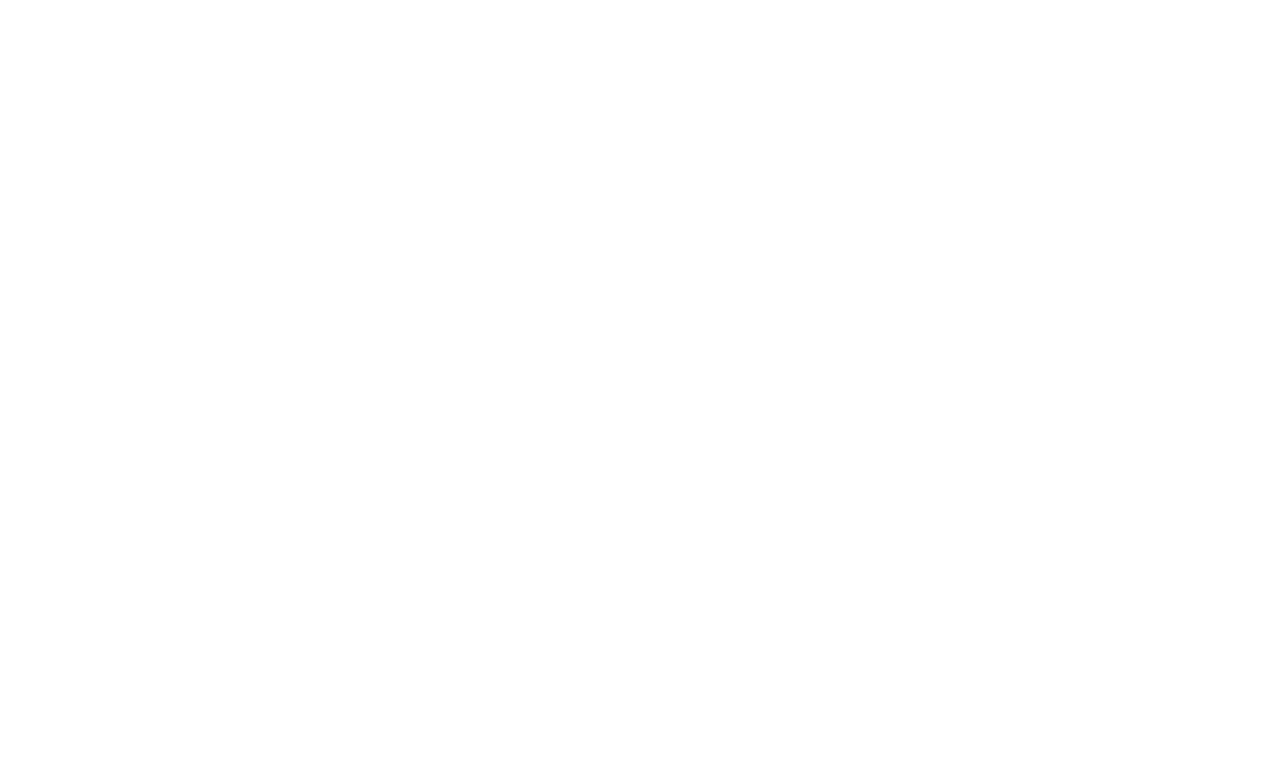
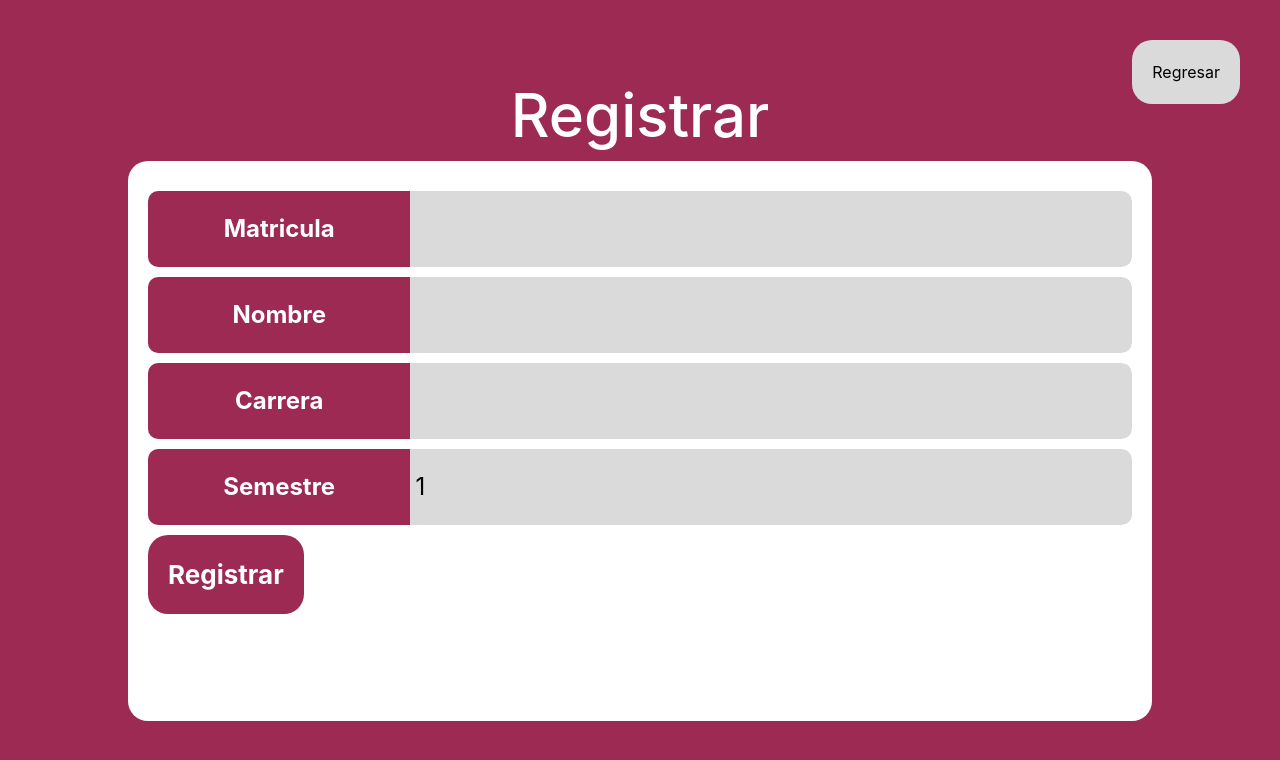
Before and after one commit to Tounka/registro_uadeo, a React (Create React App) app: page /Registrar in a window 1280 px wide. Before the commit this address had no page. Shown: the top 760 px of the page. Built offline with nearby package versions, Linux system fonts and the light colour scheme.

Commit message:
Pagina registro terminada sin logica

```diff
--- a/public/index.html
+++ b/public/index.html
@@ -10,6 +10,7 @@
       content="Web site created using create-react-app"
     />
     <link rel="apple-touch-icon" href="%PUBLIC_URL%/logo192.png" />
+    <link href="https://cdn.jsdelivr.net/npm/bootstrap@5.3.2/dist/css/bootstrap.min.css" rel="stylesheet" integrity="sha384-T3c6CoIi6uLrA9TneNEoa7RxnatzjcDSCmG1MXxSR1GAsXEV/Dwwykc2MPK8M2HN" crossorigin="anonymous">
     <!--
       manifest.json provides metadata used when your web app is installed on a
       user's mobile device or desktop. See https://developers.google.com/web/fundamentals/web-app-manifest/
@@ -40,4 +41,5 @@
       To create a production bundle, use `npm run build` or `yarn build`.
     -->
   </body>
+  <script src="https://cdn.jsdelivr.net/npm/bootstrap@5.3.2/dist/js/bootstrap.bundle.min.js" integrity="sha384-C6RzsynM9kWDrMNeT87bh95OGNyZPhcTNXj1NW7RuBCsyN/o0jlpcV8Qyq46cDfL" crossorigin="anonymous"></script>
 </html>
--- a/src/App.css
+++ b/src/App.css
@@ -10,4 +10,5 @@
   --nero: #000000;
   --amarilloPrincipal: #FFC759;
   --azulPrincipal: #21295C;
+  --gris: #DADADA;
 }
--- a/src/App.js
+++ b/src/App.js
@@ -2,6 +2,8 @@
 import './App.css';
 import { BrowserRouter, Routes, Route } from "react-router-dom";
 import Index from '../src/paginas/Index.jsx'
+import AdminCarreras from '../src/paginas/AdminCarreras.jsx'
+import Registrar from '../src/paginas/Registrar.jsx'
 function App() {
   return (
     <div className="App">
@@ -9,7 +11,8 @@
       <Routes>
         <Route path="/" >
           <Route index element={<Index />} />
-
+          <Route path="AgregarCarrera" element={<AdminCarreras />} />
+          <Route path="Registrar" element={<Registrar />} />
         </Route>
       </Routes>
     </BrowserRouter>
--- a/src/componentes/BotonesPrincipales.jsx
+++ b/src/componentes/BotonesPrincipales.jsx
@@ -15,7 +15,11 @@
     text-decoration: none;
     font-size: 26px;
     font-weight:bold;
-
+    transition: scale .1s ease;
+    &:hover{
+        scale: 1.2;
+        transition: scale .3s ease;
+    }
     @media (max-width: 768px) {
         width: 100%;
         height:50%;
@@ -29,3 +33,49 @@
         </BtnSwitchPaginaPrincipalStyled>
     );
 }
+
+const BtnSwitchPaginaFlotanteStyled = styled(Link)`
+    color:black;
+    text-decoration:none;
+    padding:20px;
+    background-color:var(--gris);
+    border-radius: 20px;
+    display:flex;
+    justify-content:center;
+    align-items:center;
+
+
+    position: fixed;
+    right: 0;
+    top: 0;
+    margin-right: 40px;
+    margin-top: 40px;
+`
+export const BtnSwitchPaginaFlotante = ({texto , path}) =>{
+    return(
+        <BtnSwitchPaginaFlotanteStyled to={path}>
+            {texto}
+        </BtnSwitchPaginaFlotanteStyled>
+    );
+}
+
+const BtnSubmitStyled = styled.button`
+    color:var(--blanco);
+    text-decoration:none;
+    padding:20px;
+    background-color:var(--rojo);
+    border-radius: 20px;
+    display:flex;
+    justify-content:center;
+    align-items:center;
+    border:none;
+    font-size: 26px;
+    font-weight:bold;
+`
+export const BtnSubmit = ({texto}) =>{
+    return(
+        <BtnSubmitStyled>
+            {texto}
+        </BtnSubmitStyled>
+    );
+}
--- a/src/componentes/Displays.jsx
+++ b/src/componentes/Displays.jsx
@@ -10,15 +10,20 @@
     align-items:center;
     margin: 0;
 
+
 `
 
 
 export const ContenedorPrincipal = styled.div`
     display:flex;
+    justify-content:space-between;
     height: 70%;
     width:80%;
     background-color: var(--blanco);
     border-radius: 20px;
+    flex-direction:column;
+
+    padding: ${props => (props.padding ? '20px' : null)};
     overflow:hidden;
     flex-wrap: wrap;
 `
--- /dev/null
+++ b/src/componentes/InputFormulario.jsx
@@ -0,0 +1,40 @@
+import styled from "styled-components";
+import { Field, ErrorMessage } from 'formik';
+
+const InputFormularioStyled = styled.div`
+  display: flex;
+  width: 100%;
+  margin: 10px 0;
+  height: fit-content;
+  border-radius: 10px;
+  overflow: hidden;
+  font-weight: bold;
+  font-size: 24px;
+
+  label {
+    background-color: var(--rojo);
+    padding: 20px;
+    color: var(--blanco);
+    width: 35%;
+  }
+`;
+
+const FieldStyled = styled(Field)`
+  padding: 0;
+  background-color: var(--gris);
+  border: none;
+  width: 100%;
+  padding: 5px;
+  border-top-right-radius: 10px;
+  border-bottom-right-radius: 10px;
+`;
+
+export const InputFormulario = ({ textoLbl, type, id, name }) => {
+  return (
+    <InputFormularioStyled>
+      <label htmlFor={id}>{textoLbl}</label>
+      <FieldStyled type={type} id={id} name={name} />
+      <ErrorMessage name={name} component="div" />
+    </InputFormularioStyled>
+  );
+};
--- /dev/null
+++ b/src/paginas/AdminCarreras.jsx
@@ -0,0 +1,37 @@
+import React from "react";
+import { DisplayPrincipalStyled, ContenedorPrincipal } from '../componentes/Displays';
+import { TitularPrincipal } from '../componentes/Textos';
+import { BtnSwitchPaginaFlotante, BtnSubmit } from '../componentes/BotonesPrincipales';
+import { InputFormulario } from '../componentes/InputFormulario';
+import { Formik, Form } from 'formik';
+
+const AdminCarreras = () => {
+  const initialValues = {
+    carrera: '', // Agrega otras propiedades según sea necesario
+  };
+
+  const handleSubmit = (values, { setSubmitting }) => {
+    // Aquí puedes manejar la lógica de envío del formulario
+    console.log(values);
+    setSubmitting(false);
+  };
+
+  return (
+    <DisplayPrincipalStyled>
+      <TitularPrincipal texto='Agregar Carrera' />
+      <BtnSwitchPaginaFlotante texto='Regresar' path='/' />
+
+      <ContenedorPrincipal padding>
+        <Formik initialValues={initialValues} onSubmit={handleSubmit}>
+          <Form>
+            <InputFormulario textoLbl='Carrera' type='text' id='carrera' name='carrera' />
+          </Form>
+        </Formik>
+
+        <BtnSubmit texto='Generar Reporte' />
+      </ContenedorPrincipal>
+    </DisplayPrincipalStyled>
+  );
+}
+
+export default AdminCarreras;
--- a/src/paginas/Index.jsx
+++ b/src/paginas/Index.jsx
@@ -1,14 +1,15 @@
 import {DisplayPrincipalStyled, ContenedorPrincipal} from '../componentes/Displays'
 import {TitularPrincipal} from '../componentes/Textos'
-import {BtnSwitchPaginaPrincipal} from '../componentes/BotonesPrincipales.jsx'
+import {BtnSwitchPaginaPrincipal, BtnSwitchPaginaFlotante} from '../componentes/BotonesPrincipales.jsx'
 const Index = () =>{
     return(
         <DisplayPrincipalStyled>
             <TitularPrincipal texto='UAdeO'/>
-            <ContenedorPrincipal>
+            <BtnSwitchPaginaFlotante texto= 'Admin' path='/AgregarCarrera'/>
+            <ContenedorPrincipal padding={false}>
 
                 <BtnSwitchPaginaPrincipal bg= 'amarillo' color='negro' texto='Registrar' path='/Registrar'/>
-                <BtnSwitchPaginaPrincipal bg= 'azul' color='blanco' texto='Ingresar' path='/Ingresar'/>
+                <BtnSwitchPaginaPrincipal bg= 'azul' color='blanco' texto='Ingresar' path='/AgregarCarrera'/>
 
             </ContenedorPrincipal>
         </DisplayPrincipalStyled>
--- /dev/null
+++ b/src/paginas/Registrar.jsx
@@ -0,0 +1,35 @@
+
+import {DisplayPrincipalStyled, ContenedorPrincipal} from '../componentes/Displays'
+import { TitularPrincipal } from '../componentes/Textos';
+import { BtnSwitchPaginaFlotante, BtnSubmit } from '../componentes/BotonesPrincipales';
+import {InputFormulario} from '../componentes/InputFormulario'
+import {Formik, Form, Field, ErrorMessage} from 'formik';
+const AdminCarreras = () =>{
+    return(
+        <DisplayPrincipalStyled>
+            <TitularPrincipal texto='Registrar'/>
+            <BtnSwitchPaginaFlotante texto= 'Regresar' path='/'/>
+            <Formik
+                initialValues={
+                    {Matricula:'', Nombre:'', Carrera:'', Semestre: 1}
+                }
+                onSubmit={console.log("hola")}
+            >
+
+                <ContenedorPrincipal padding={true}>
+                    <Form>
+                        <InputFormulario id='Matricula' name='Matricula' type='number'  textoLbl='Matricula'/>
+                        <InputFormulario id='Nombre' name='Nombre' type='text' textoLbl='Nombre'/>
+                        <InputFormulario id='Carrera' name='Carrera' type='text' textoLbl='Carrera'/>
+                        <InputFormulario id='Semestre' name='Semestre' type='number' textoLbl='Semestre'/>
+                        <BtnSubmit texto='Registrar' />
+                    </Form>
+                </ContenedorPrincipal>
+            </Formik>
+
+
+        </DisplayPrincipalStyled>
+    );
+}
+
+export default AdminCarreras;
```
